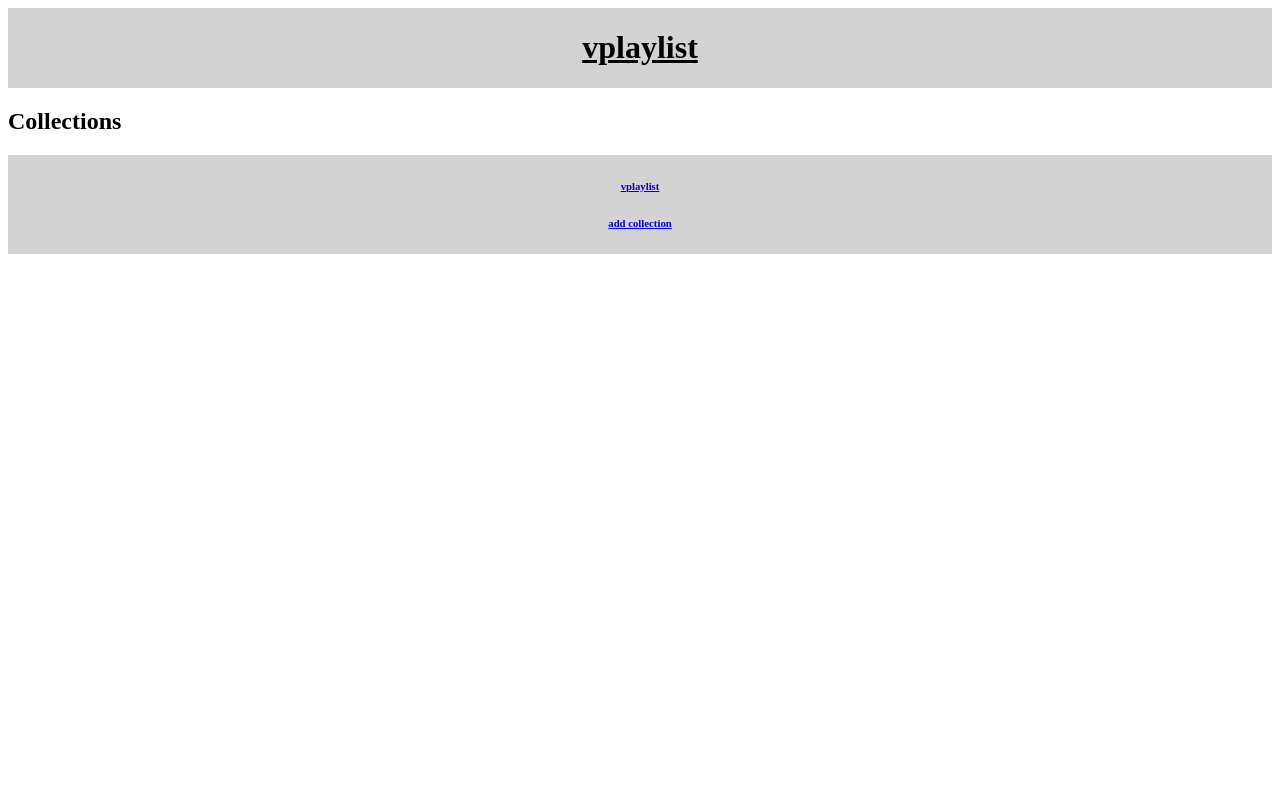
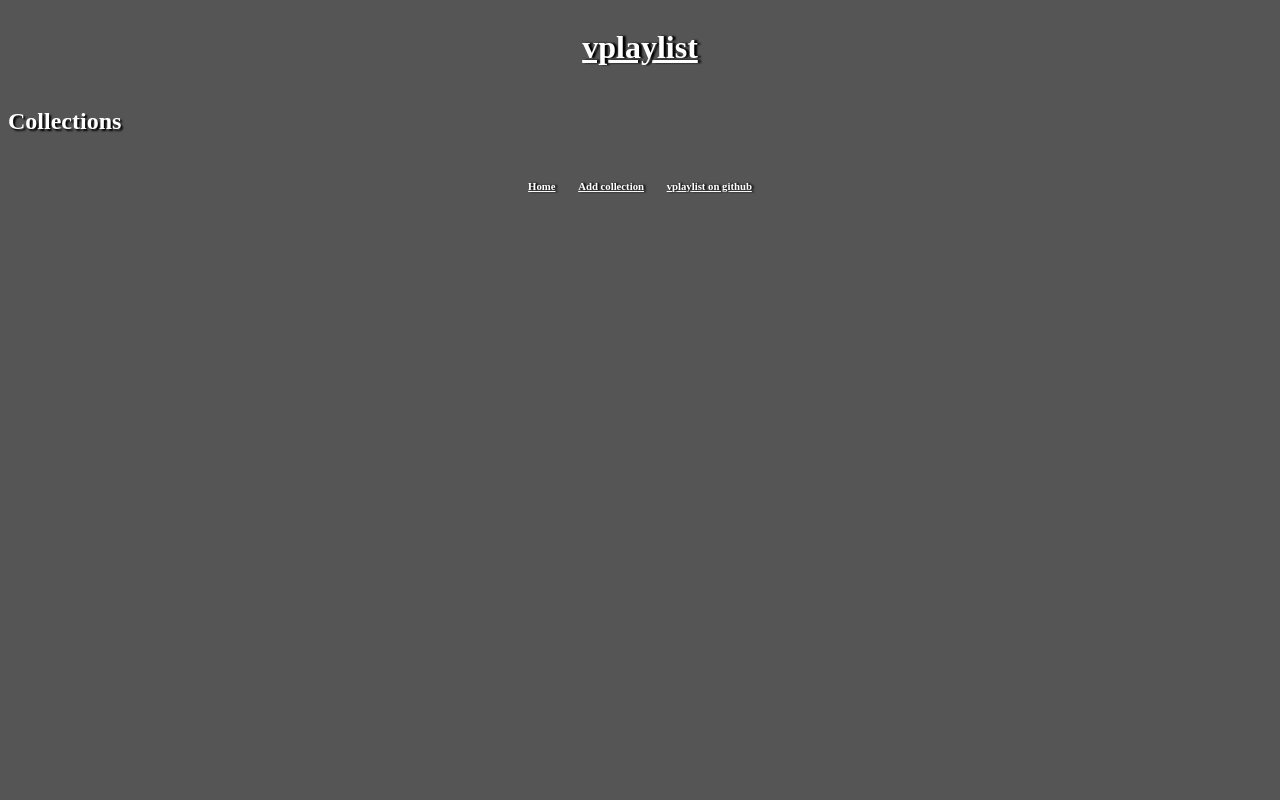
Before and after one commit to dysproseum/vplaylist, a PHP site: page / in a window 1280 px wide. Run offline with PHP 8.4, Linux system fonts and the light colour scheme.

Commit message:
Updated styling

```diff
--- a/include/footer.php
+++ b/include/footer.php
@@ -1,6 +1,9 @@
 		<div class="footer">
-			<h6><a href="index.php">vplaylist</a></h6>
-			<h6><a href="install.php">add collection</a></h6>
+			<h6>
+			<a href="index.php">Home</a>
+			<a href="install.php">Add collection</a>
+			<a target="_blank" href="https://github.com/dysproseum/vplaylist">vplaylist on github</a>
+			</h6>
 		</div>
 	</body>
 </html>
--- a/include/style.css
+++ b/include/style.css
@@ -1,3 +1,7 @@
+body {
+	background: #555555;
+}
+
 .thumbnail {
 	position: relative;
 	float: left;
@@ -5,14 +9,15 @@
 	height: 180px;
 	overflow: hidden;
 	margin: 10px;
-	border: 1px solid lightgray;
+	border: 2px solid white;
+	background: black;
 }
 
 .thumbnail .label {
 	position: absolute;
 	margin: 10px;
 	color: white;
-	text-shadow: 2px 2px 2px black;
+	text-shadow: 2px 1px 1px black;
 	text-decoration: none;
 }
 
@@ -35,20 +40,56 @@
 .player video {
 	display: inherit;
 	margin: 0 auto;
+	padding: 10px;
+	margin-top: -10px;
+	background: black;
+}
+
+.player .label {
+	color: white;
+	float: left;
+	text-align: center;
+	width: 100%;
+	padding: 10px 0 20px 0;
 }
 
 .header, .footer {
 	float: left;
 	width: 100%;
-	background: lightgray;
+	background: #555555;
 	text-align: center;
 }
 
 .header h1 a {
-	color: black;
+	color: white;
+	text-shadow: 3px 0px 2px black;
 }
 
 h2 {
 	float: left;
 	width: 100%;
+	color: white;
+	text-shadow: 2px 2px 2px black;
 }
+
+h6 a {
+	color: white;
+	text-shadow: 2px 0px 2px black;
+	padding: 10px;
+}
+
+form {
+	float: left;
+	width: 100%;
+	text-align: center;
+	background: lightyellow;
+	padding: 36px 0px 36px;
+}
+
+pre {
+	overflow-x: scroll;
+	background: white;
+	padding: 20px;
+	margin: 20px;
+	border: 1px solid black;
+}
--- a/index.php
+++ b/index.php
@@ -14,14 +14,25 @@ if (isset($_REQUEST['collection'])) {
 else {
 	$machine_name = '';
 }
+
+$vid_player = FALSE;
+if (isset($_REQUEST['index']) && $machine_name != '') {
+	$index = $_REQUEST['index'];
+	$item = $collections[$machine_name]['items'][$index];
+	$vid_file = base64_encode($item['filename']);
+	$vid_title = basename($item['filename'], '.mp4');
+	$vid_player = TRUE;
+}
 ?>
 
-<?php if (isset($_REQUEST['filename'])): ?>
-	<?php $vid_file = $_REQUEST['filename']; ?>
+<?php if ($vid_player): ?>
 	<div class="player">
 		<video autoplay controls width="640">
 			<source src="serve.php?filename=<?php print $vid_file; ?>" type="video/mp4" />
 		</video>
+		<span class="label">
+			<?php print $vid_title; ?>
+		</span>
 	</div>
 
 <?php endif; ?>
@@ -43,12 +54,12 @@ else {
 
 	<h2><?php print $collections[$machine_name]['name']; ?></h2>
 
-	<?php foreach ($collections[$machine_name]['items'] as $item): ?>
+	<?php foreach ($collections[$machine_name]['items'] as $index => $item): ?>
 		<?php
 			$basename = basename($item['filename'], '.mp4');
 			$vid_param = base64_encode($item['filename']);
-			$thumbnail = THUMBS_PATH . $machine_name . '/' . $basename. '.jpg';
-			$vid_link = 'index.php?collection=' . $machine_name . '&filename=' . $vid_param;
+			$thumbnail = THUMBS_PATH . $machine_name . '/' . $basename . '.jpg';
+			$vid_link = 'index.php?collection=' . $machine_name . '&index=' . $index;
 		?>
 
 		<div class="thumbnail">
@@ -56,7 +67,7 @@ else {
 			<img src="<?php print $thumbnail; ?>" width="320" />
 		</a>
 		<a class="label label-top" href="<?php print $vid_link; ?>">
-			<?php print $basename ?>
+			<?php print $basename; ?>
 		</a>
 		<span class="label label-bottom">
 			<?php print human_filesize($item['size']); ?>
```
